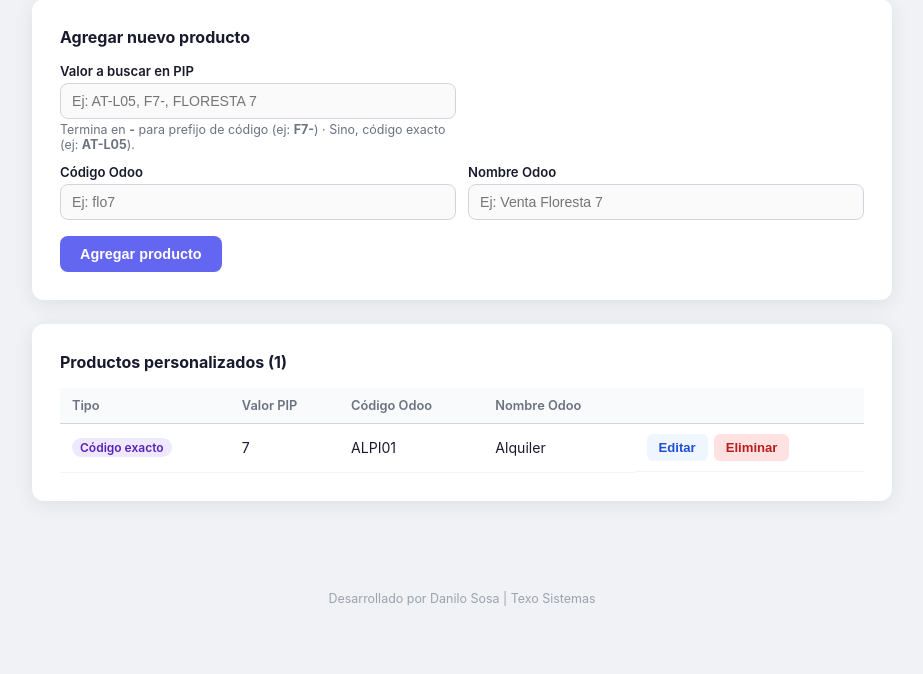
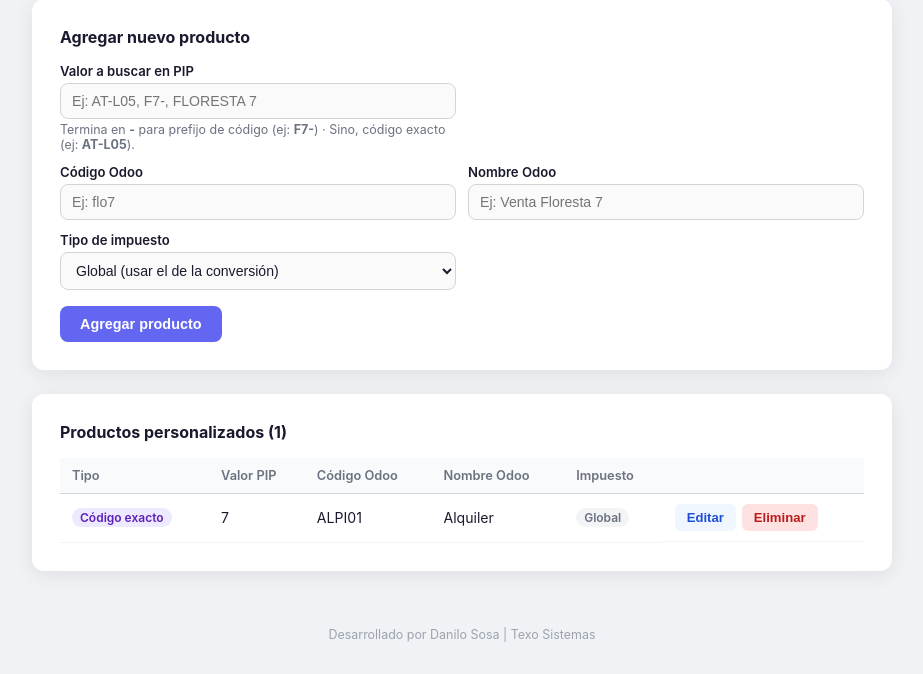
Before and after one commit to TEXO-SISTEMAS/convertidor-pip-odoo-web, a Flask app: page /productos in a window 1280 px wide. Shown: the part 162-836 px from the top of the page, without its empty margins (178-1101 px from the left). Before the commit the page ends 768 px from the top, so only its background shows below. Run offline with Flask 3, Linux system fonts and the light colour scheme.

Commit message:
Agregar tipo de impuesto por producto en mappings custom
Cada producto personalizado ahora puede tener su propio tipo de impuesto
(10% o 5%+Exento), que tiene prioridad sobre el selector global de la
conversion. Si no se define, usa el global como antes.

Co-Authored-By: Claude Sonnet 4.6 <noreply@anthropic.com>

```diff
--- a/app.py
+++ b/app.py
@@ -294,15 +294,19 @@ def agregar_producto():
         mappings = _leer_mappings()
         return render_template("productos.html", mappings=mappings, error="Todos los campos son obligatorios.")
 
+    tipo_impuesto_mapping = request.form.get("tipo_impuesto_mapping", "")
     tipo_match = _detectar_tipo_match(valor_match)
     mappings = _leer_mappings()
-    mappings.append({
+    entry = {
         "id": str(uuid.uuid4()),
         "tipo_match": tipo_match,
         "valor_match": valor_match,
         "codigo_odoo": codigo_odoo,
         "nombre_odoo": nombre_odoo,
-    })
+    }
+    if tipo_impuesto_mapping:
+        entry["tipo_impuesto"] = tipo_impuesto_mapping
+    mappings.append(entry)
     _guardar_mappings(mappings)
     return render_template("productos.html", mappings=mappings, exito=f"Producto '{nombre_odoo}' agregado correctamente.")
 
@@ -317,6 +321,7 @@ def editar_producto(mapping_id):
         mappings = _leer_mappings()
         return render_template("productos.html", mappings=mappings, error="Todos los campos son obligatorios.")
 
+    tipo_impuesto_mapping = request.form.get("tipo_impuesto_mapping", "")
     tipo_match = _detectar_tipo_match(valor_match)
     mappings = _leer_mappings()
     for m in mappings:
@@ -325,6 +330,10 @@ def editar_producto(mapping_id):
             m["valor_match"] = valor_match
             m["codigo_odoo"] = codigo_odoo
             m["nombre_odoo"] = nombre_odoo
+            if tipo_impuesto_mapping:
+                m["tipo_impuesto"] = tipo_impuesto_mapping
+            else:
+                m.pop("tipo_impuesto", None)
             break
     _guardar_mappings(mappings)
     return render_template("productos.html", mappings=mappings, exito=f"Producto '{nombre_odoo}' actualizado correctamente.")
--- a/src/converter.py
+++ b/src/converter.py
@@ -12,6 +12,7 @@ from utils import (
     extraer_partes_numero_factura,
     calcular_terminos_pago,
     mapear_producto_odoo,
+    obtener_impuesto_custom,
 )
 
 # Nombre exacto de la hoja en el Excel PIP
@@ -521,10 +522,13 @@ class ConvertidorPipOdoo:
         terminos_pago = calcular_terminos_pago(fecha_emision_str, fecha_vencimiento_str)
 
         # Mapear producto de PIP a Odoo
-        codigo_odoo, etiqueta_odoo = mapear_producto_odoo(
-            str(codigo_producto) if codigo_producto else "",
-            str(nombre_producto) if nombre_producto else ""
-        )
+        codigo_pip_str = str(codigo_producto) if codigo_producto else ""
+        nombre_pip_str_map = str(nombre_producto) if nombre_producto else ""
+        codigo_odoo, etiqueta_odoo = mapear_producto_odoo(codigo_pip_str, nombre_pip_str_map)
+
+        # Override de impuesto por producto (definido en mappings custom)
+        impuesto_override = obtener_impuesto_custom(codigo_pip_str, nombre_pip_str_map)
+        tipo_impuesto_efectivo = impuesto_override if impuesto_override else tipo_impuesto
 
         if tipo_documento == "nota_credito":
             tipo_comprobante = "Nota de Crédito"
@@ -563,9 +567,9 @@ class ConvertidorPipOdoo:
         if exento or gravado_5 or gravado_10:
             print(f"[DEBUG] Fila {num_fila}: Exento={exento}, Gravado5%={gravado_5}, Gravado10%={gravado_10}")
 
-        if tipo_impuesto == "5%":
+        if tipo_impuesto_efectivo == "5%":
             print(f"[INFO] Fila {num_fila}: tipo_impuesto=5% → generando 2 líneas (Gravado 5% + Exenta)")
-            nombre_pip_str = str(nombre_producto) if nombre_producto else ""
+            nombre_pip_str = nombre_pip_str_map
 
             _mapa_exento = {
                 "flo1":   "FLO1EX",
--- a/templates/productos.html
+++ b/templates/productos.html
@@ -161,6 +161,9 @@
     .badge-codigo { background: #ede9fe; color: #5b21b6; }
     .badge-nombre { background: #dcfce7; color: #15803d; }
     .badge-prefijo { background: #fef9c3; color: #92400e; }
+    .badge-imp10 { background: #dbeafe; color: #1d4ed8; }
+    .badge-imp5 { background: #d1fae5; color: #065f46; }
+    .badge-impglobal { background: #f3f4f6; color: #6b7280; }
 
     .empty { color: var(--text-sub); font-size: 0.88rem; text-align: center; padding: 24px 0; }
 
@@ -213,6 +216,15 @@
             <label for="nombre_odoo">Nombre Odoo</label>
             <input type="text" id="nombre_odoo" name="nombre_odoo" placeholder="Ej: Venta Floresta 7" required />
           </div>
+          <div>
+            <label for="tipo_impuesto_mapping">Tipo de impuesto</label>
+            <select id="tipo_impuesto_mapping" name="tipo_impuesto_mapping">
+              <option value="">Global (usar el de la conversión)</option>
+              <option value="10%">Gravado 10%</option>
+              <option value="5%">Gravado 5% + Exento</option>
+            </select>
+          </div>
+          <div></div>
         </div>
         <button type="submit" class="btn-primary">Agregar producto</button>
       </form>
@@ -228,6 +240,7 @@
               <th>Valor PIP</th>
               <th>Código Odoo</th>
               <th>Nombre Odoo</th>
+              <th>Impuesto</th>
               <th></th>
             </tr>
           </thead>
@@ -246,6 +259,15 @@
               <td>{{ m.valor_match }}</td>
               <td>{{ m.codigo_odoo }}</td>
               <td>{{ m.nombre_odoo }}</td>
+              <td>
+                {% if m.tipo_impuesto == '10%' %}
+                  <span class="badge badge-imp10">10%</span>
+                {% elif m.tipo_impuesto == '5%' %}
+                  <span class="badge badge-imp5">5% + Exento</span>
+                {% else %}
+                  <span class="badge badge-impglobal">Global</span>
+                {% endif %}
+              </td>
               <td style="white-space:nowrap; display:flex; gap:6px;">
                 <button type="button" class="btn-edit" onclick="toggleEdit('{{ m.id }}')">Editar</button>
                 <form method="POST" action="/productos/eliminar/{{ m.id }}" onsubmit="return confirm('¿Eliminar este producto?')">
@@ -260,6 +282,11 @@
                     <input type="text" name="valor_match" value="{{ m.valor_match }}" placeholder="Valor PIP" required />
                     <input type="text" name="codigo_odoo" value="{{ m.codigo_odoo }}" placeholder="Código Odoo" required />
                     <input type="text" name="nombre_odoo" value="{{ m.nombre_odoo }}" placeholder="Nombre Odoo" required />
+                    <select name="tipo_impuesto_mapping">
+                      <option value="" {% if not m.tipo_impuesto %}selected{% endif %}>Global</option>
+                      <option value="10%" {% if m.tipo_impuesto == '10%' %}selected{% endif %}>10%</option>
+                      <option value="5%" {% if m.tipo_impuesto == '5%' %}selected{% endif %}>5% + Exento</option>
+                    </select>
                     <button type="submit" class="btn-save">Guardar</button>
                     <button type="button" class="btn-cancel" onclick="toggleEdit('{{ m.id }}')">Cancelar</button>
                   </div>
```
Also changed, not shown: src/utils.py (+26 -0 lines).
